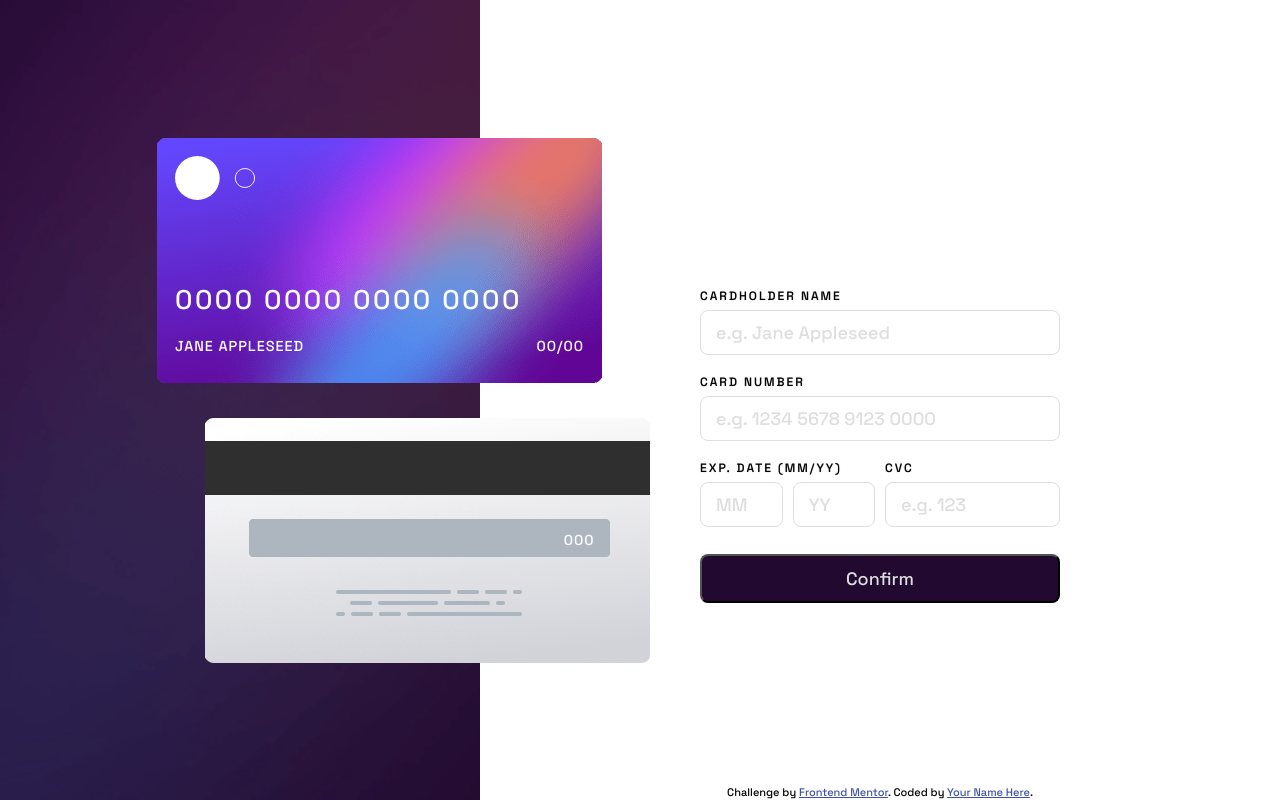
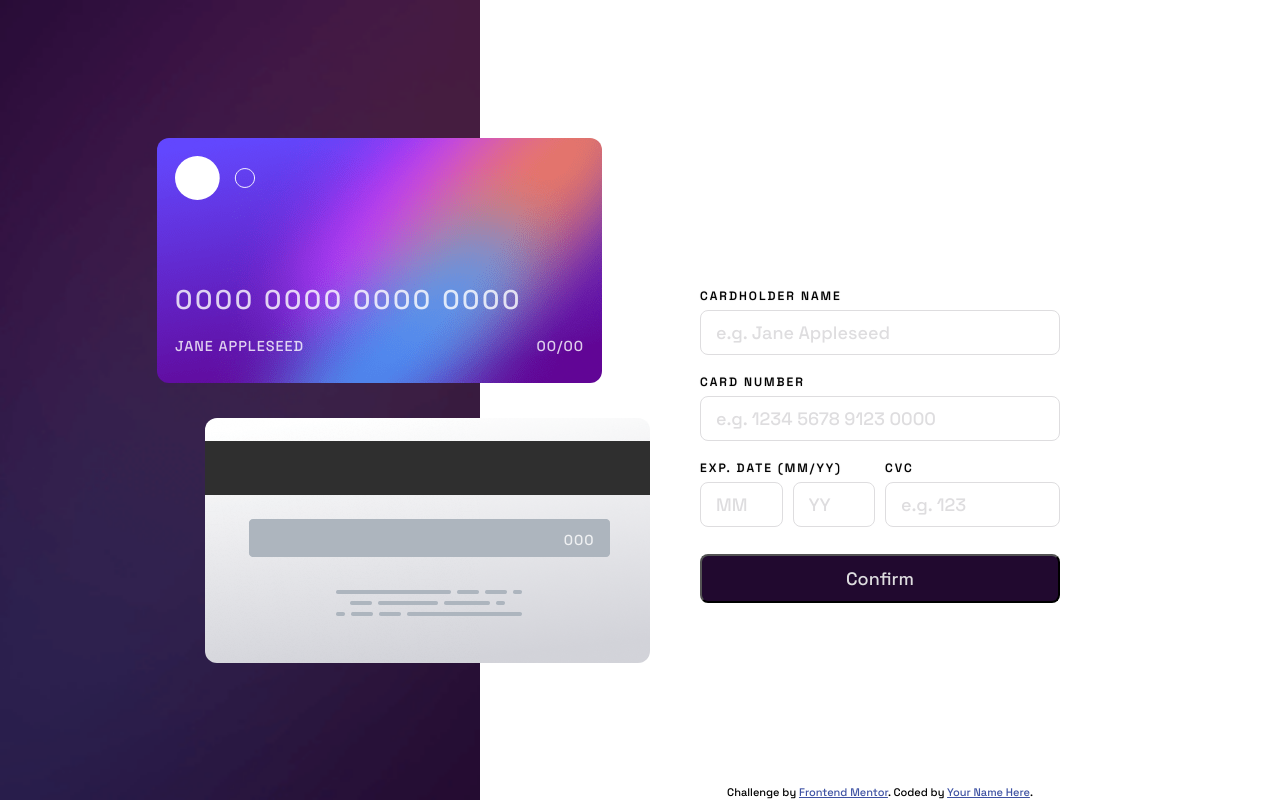
Before and after one commit to edo979/interactive-card-details-form, a website built with Vite: page index.html in a window 1280 px wide. Built offline with nearby package versions, Linux system fonts and the light colour scheme.

Commit message:
edit card details

```diff
--- a/scss/_components.scss
+++ b/scss/_components.scss
@@ -37,6 +37,7 @@
 
   font-size: var(--fs-200);
   letter-spacing: 1px;
+  color: rgba($color: $White, $alpha: 0.8);
 
   // positioning card elements
   &_logo {
--- a/scss/_media-query.scss
+++ b/scss/_media-query.scss
@@ -37,6 +37,7 @@
   .card {
     width: 445px;
     height: 245px;
+    border-radius: 12px;
 
     &--front,
     &--back {
```
